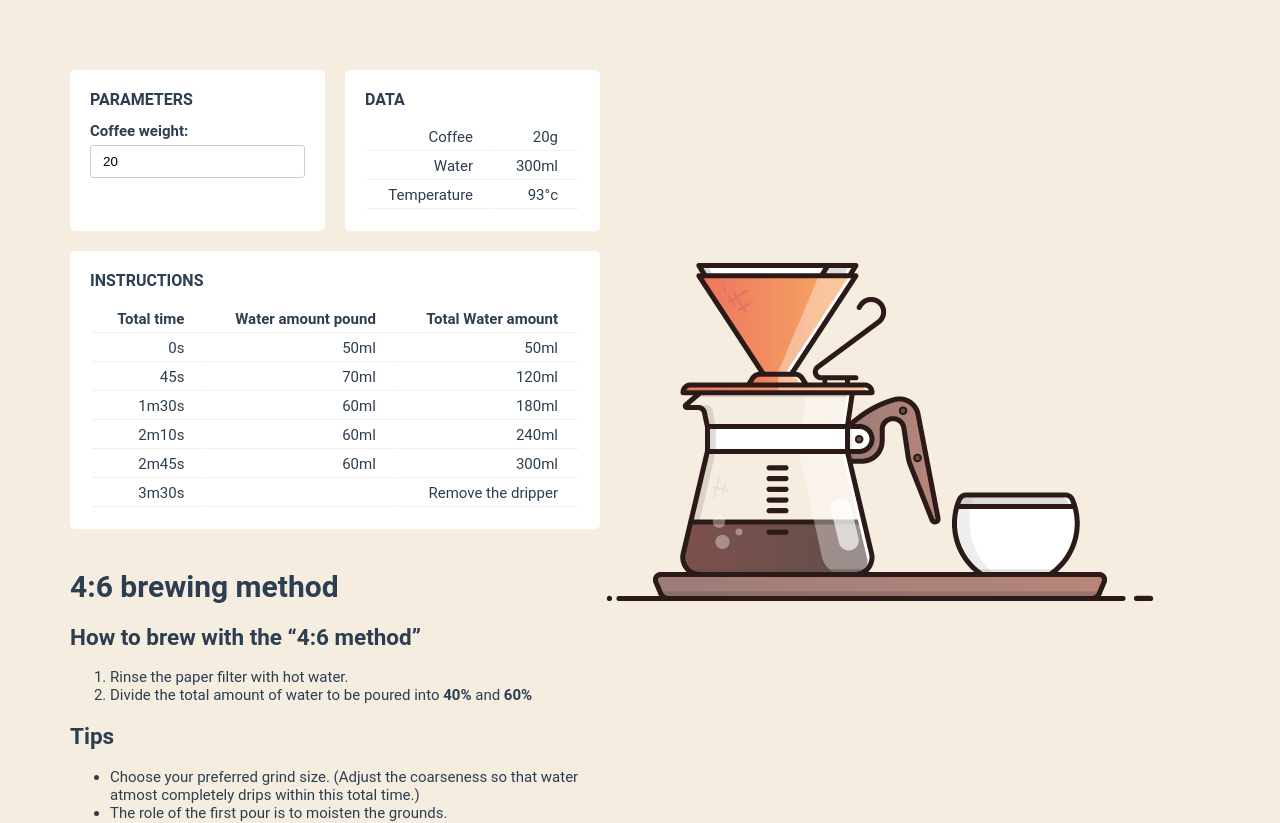
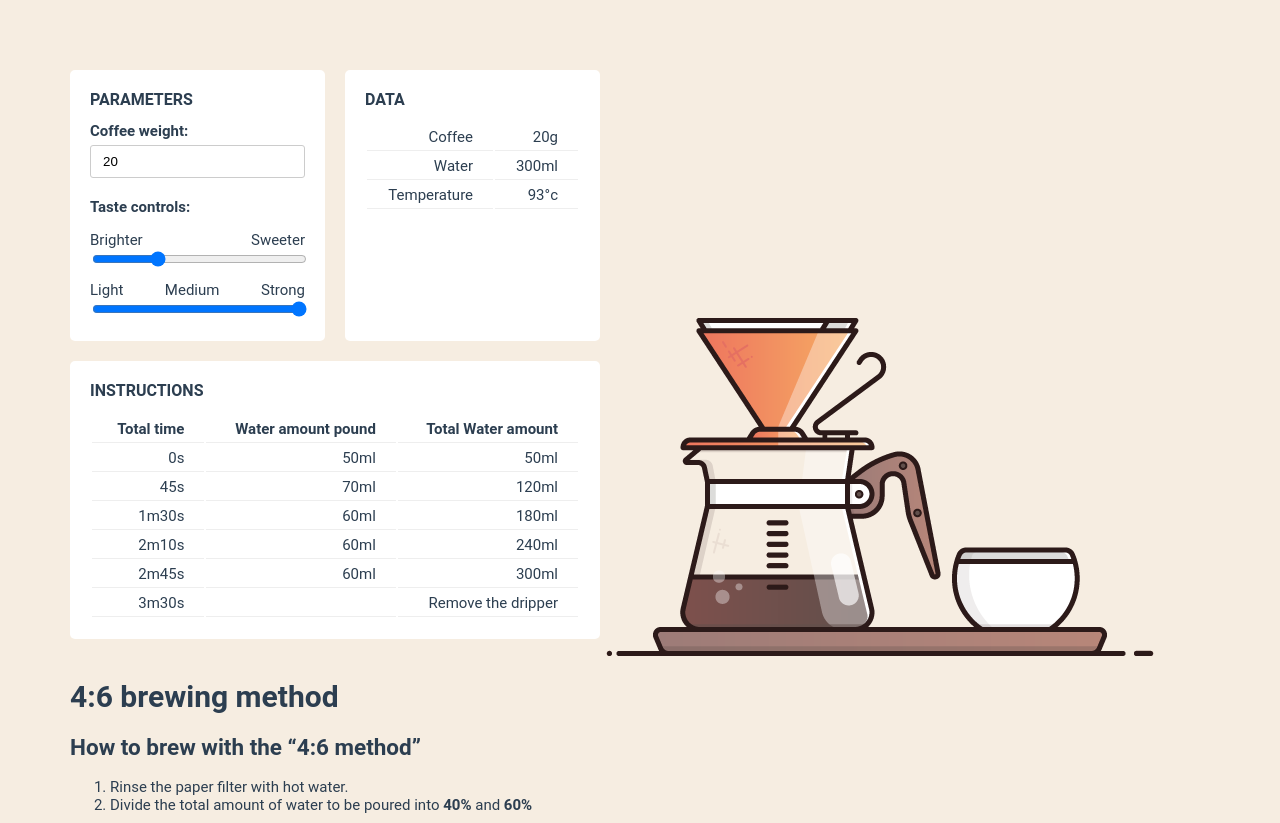
Before and after one commit to aeyoll/4-6-method, a Vue app: page / in a window 1280 px wide. Shown: the top 823 px of the page. Built offline with nearby package versions, Linux system fonts and the light colour scheme.

Commit message:
Adding taste controls

```diff
--- a/src/components/Calculator.vue
+++ b/src/components/Calculator.vue
@@ -4,6 +4,39 @@
       <h2 class="title">Parameters</h2>
       <label for="coffee">Coffee weight:</label>
       <input type="number" v-model="coffee" id="coffee" class="form-control" min="10" max="60">
+      <div class="taste-controls">
+        <label>Taste controls:</label>
+        <div class="slider-row">
+          <div class="slider-title">
+            <span>Brighter</span>
+            <span>Sweeter</span>
+          </div>
+          <input
+            type="range"
+            class="slider-slider"
+            min="0.3"
+            max="0.7"
+            step="any"
+            v-model.number="taste"
+          >
+        </div>
+        <div class="slider-row">
+          <div class="slider-title">
+            <span>Light</span>
+            <span>Medium</span>
+            <span>Strong</span>
+          </div>
+          <input
+            class="slider-slider"
+            type="range"
+            id="strength-slider"
+            min="1"
+            max="3"
+            step="1"
+            v-model="strength"
+          >
+        </div>
+      </div>
     </div>
 
     <div class="well">
@@ -50,18 +83,20 @@
             <td>{{step3}}ml</td>
             <td>{{step1 + step2 + step3}}ml</td>
           </tr>
-          <tr>
+          <tr v-if="step4 > 0">
             <td>2m10s</td>
             <td>{{step4}}ml</td>
             <td>{{step1 + step2 + step3 + step4}}ml</td>
           </tr>
-          <tr>
+          <tr v-if="step5 > 0">
             <td>2m45s</td>
             <td>{{step5}}ml</td>
             <td>{{step1 + step2 + step3 + step4 + step5}}ml</td>
           </tr>
           <tr>
-            <td>3m30s</td>
+            <td v-if="strength == 3">3m30s</td>
+            <td v-if="strength == 2">2m45s</td>
+            <td v-if="strength == 1">2m10s</td>
             <td></td>
             <td>Remove the dripper</td>
           </tr>
@@ -93,27 +128,51 @@ export default {
   name: 'Calculator',
   data() {
     return {
-      coffee: 20
+      coffee: 20,
+      taste: 5/12,
+      strength: 3,
+    }
+  },
+  watch: {
+    taste: {
+      immediate: true,
+      handler() {
+        // Force a re-render of the slider to fix positioning issue
+        this.$nextTick(() => {
+          this.$forceUpdate();
+        });
+      }
     }
   },
   computed: {
     water() {
       return this.coffee * 15;
     },
+
+    firstPartWater() {
+      return Math.round(this.water * 0.4);
+    },
+    secondPartWater() {
+      return this.water - this.firstPartWater;
+    },
+
+    // 4:6 method: first 40% of water is for first two pours:
     step1() {
-      return this.water / 6;
+      return Math.round(this.firstPartWater * this.taste);
     },
     step2() {
-      return this.water / (300 / 70);
+      return this.firstPartWater - this.step1;
     },
+
+    // 4:6 method: rest 60% of water is distributed between 1-3 pours depending on desired strength:
     step3() {
-      return this.water / 5;
+      return Math.round(this.secondPartWater / this.strength);
     },
     step4() {
-      return this.water / 5;
+      return this.strength > 1 ? Math.round(this.secondPartWater / this.strength) : 0;
     },
     step5() {
-      return this.water / 5;
+      return this.secondPartWater - this.step3 - this.step4;
     },
   }
 }
@@ -185,4 +244,24 @@ label {
   padding: 8px 12px;
   width: 100%;
 }
+
+.taste-controls {
+  display: flex;
+  flex-direction: column;
+  gap: 10px;
+}
+
+.slider-title {
+  display: flex;
+  justify-content: space-between;
+}
+
+.slider-slider {
+  width: 100%;
+}
+
+.taste-controls {
+  padding-top: 20px;
+}
+
 </style>
```
